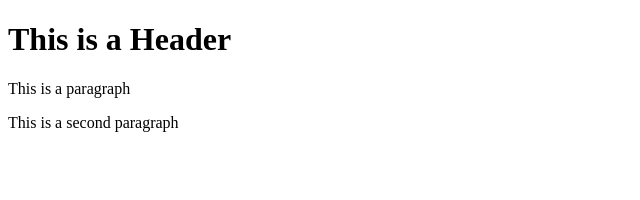
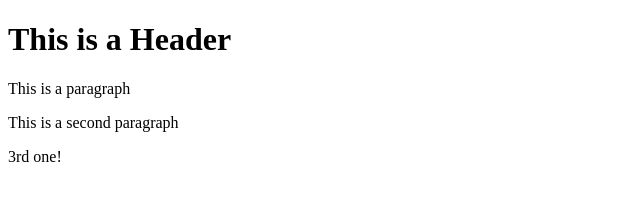
Before and after one commit to zerman82/git-test, a website: page index.html in a window 1280 px wide. Shown: the full height of the page, 0-640 px from the left. Drawn offline with Linux system fonts and the light colour scheme.

Commit message:
commit 4

```diff
--- a/index.html
+++ b/index.html
@@ -6,5 +6,6 @@
         <h1>This is a Header</h1>
 		<p>This is a paragraph</p>
 		<p>This is a second paragraph</p>
+		<p>3rd one!</p>
     </body>
 </html>
```
Also changed, not shown: package.json (added, +24 -0 lines), New Text Document.txt (added), 2 other files.
